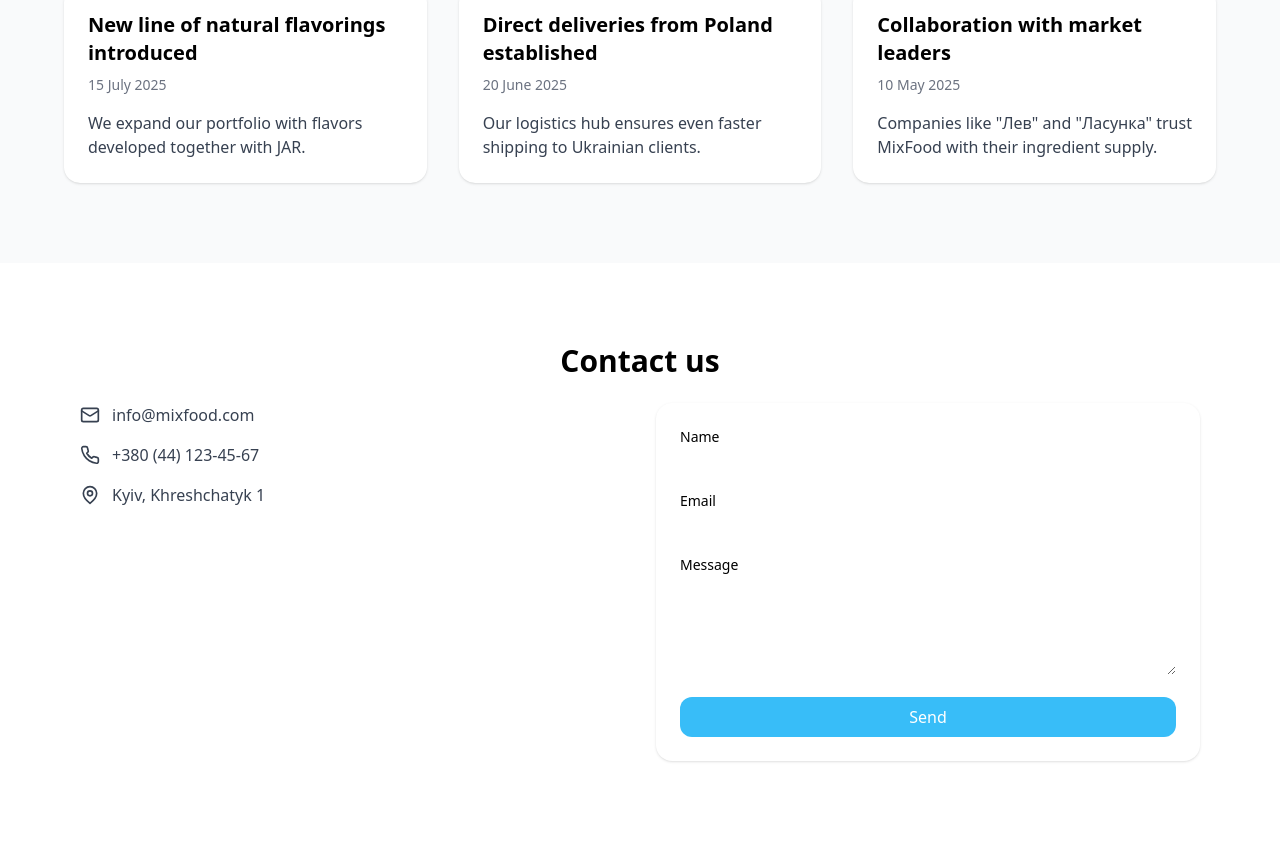
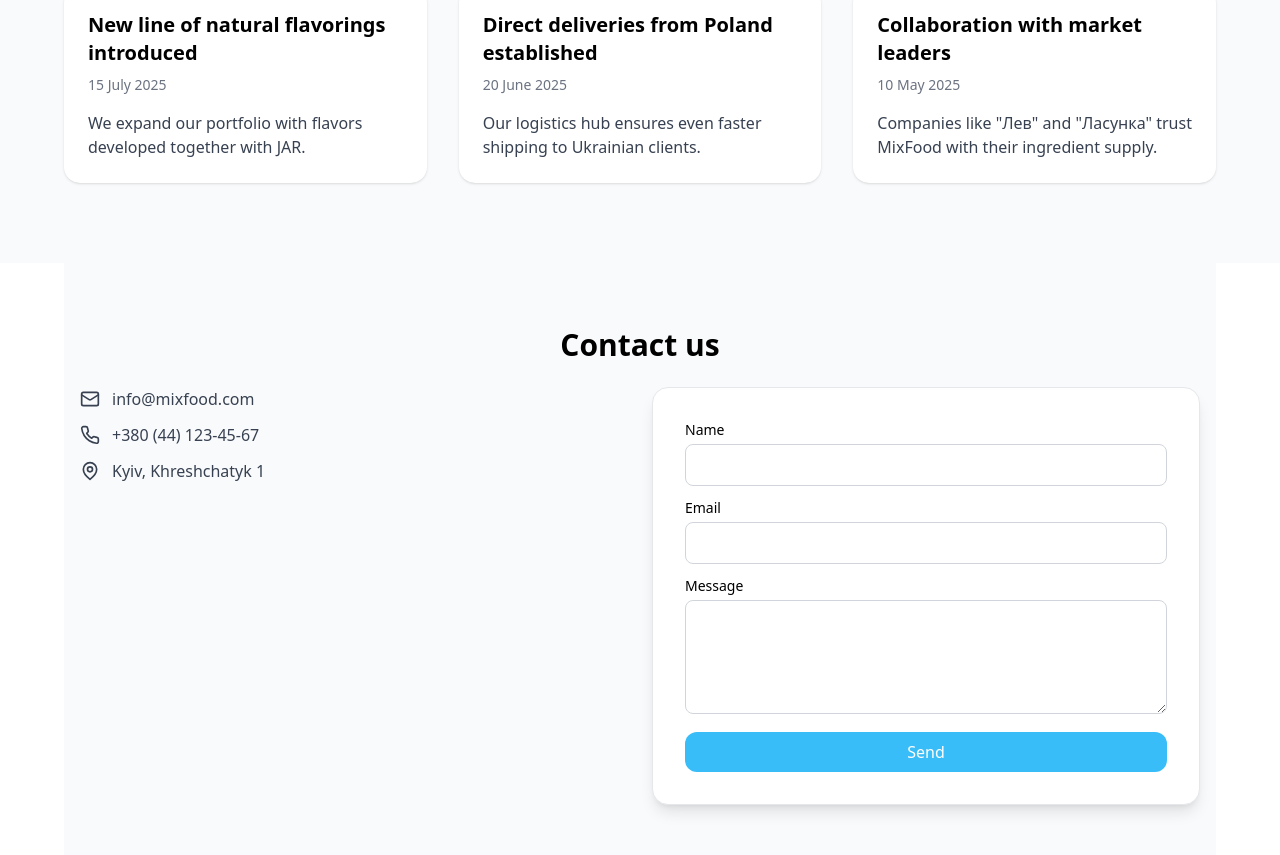
Before and after one commit to RenatAsadulov/Mix-food, a React (Vite) app: page / in a window 1280 px wide. Shown: the part 1090-1945 px from the top of the page. Built offline with nearby package versions, Linux system fonts and the light colour scheme.

Commit message:
Refine contact form style

```diff
--- a/src/sections/Contact.jsx
+++ b/src/sections/Contact.jsx
@@ -20,7 +20,7 @@ export default function Contact() {
   };
 
   return (
-    <section id="contact" className="max-w-6xl mx-auto py-20 px-4">
+    <section id="contact" className="max-w-6xl mx-auto py-16 px-4 bg-gray-50">
       <motion.h3
         initial={{ opacity: 0, y: 20 }}
         whileInView={{ opacity: 1, y: 0 }}
@@ -31,8 +31,8 @@ export default function Contact() {
         {t("contact.title")}
       </motion.h3>
 
-      <div className="grid md:grid-cols-2 gap-8">
-        <div className="space-y-4">
+      <div className="grid md:grid-cols-2 gap-6">
+        <div className="space-y-3">
           <p className="flex items-center gap-3 text-gray-700">
             <Mail className="w-5 h-5" /> info@mixfood.com
           </p>
@@ -44,8 +44,8 @@ export default function Contact() {
           </p>
         </div>
 
-        <Card>
-          <CardContent className="p-6">
+        <Card className="border border-gray-200 shadow-lg">
+          <CardContent className="p-8">
             {submitted ? (
               <motion.div
                 initial={{ opacity: 0 }}
@@ -56,7 +56,7 @@ export default function Contact() {
                 <p className="text-gray-700">{t("contact.successMessage")}</p>
               </motion.div>
             ) : (
-              <form className="space-y-4" onSubmit={handleSubmit}>
+              <form className="space-y-3" onSubmit={handleSubmit}>
                 <div>
                   <label htmlFor="name" className="block text-sm font-medium mb-1">
                     {t("contact.name")}
@@ -68,7 +68,7 @@ export default function Contact() {
                     value={form.name}
                     onChange={handleChange}
                     required
-                    className="w-full rounded-xl border-gray-300 focus:ring-primary focus:border-primary"
+                    className="w-full rounded-lg border border-gray-300 p-2 focus:ring-primary focus:border-primary"
                   />
                 </div>
                 <div>
@@ -82,7 +82,7 @@ export default function Contact() {
                     value={form.email}
                     onChange={handleChange}
                     required
-                    className="w-full rounded-xl border-gray-300 focus:ring-primary focus:border-primary"
+                    className="w-full rounded-lg border border-gray-300 p-2 focus:ring-primary focus:border-primary"
                   />
                 </div>
                 <div>
@@ -96,7 +96,7 @@ export default function Contact() {
                     value={form.message}
                     onChange={handleChange}
                     required
-                    className="w-full rounded-xl border-gray-300 focus:ring-primary focus:border-primary"
+                    className="w-full rounded-lg border border-gray-300 p-2 focus:ring-primary focus:border-primary"
                   />
                 </div>
                 <Button type="submit" className="w-full">
```
